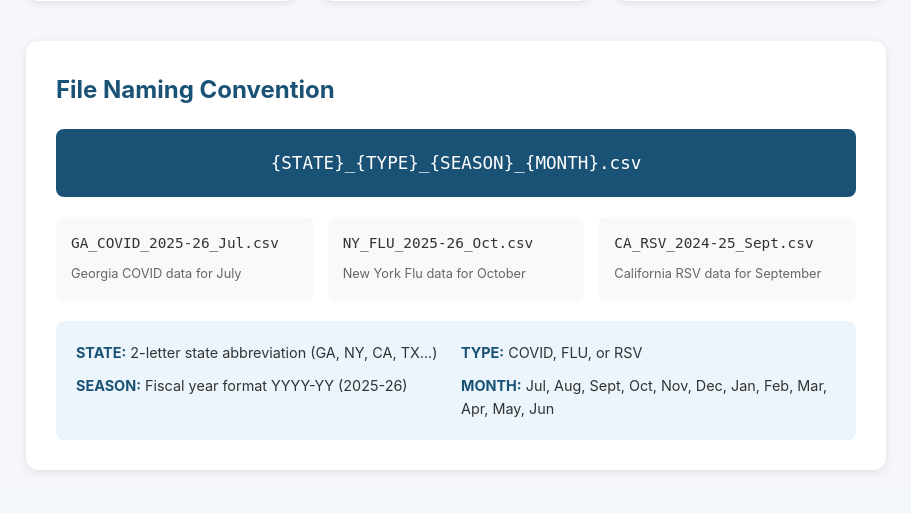
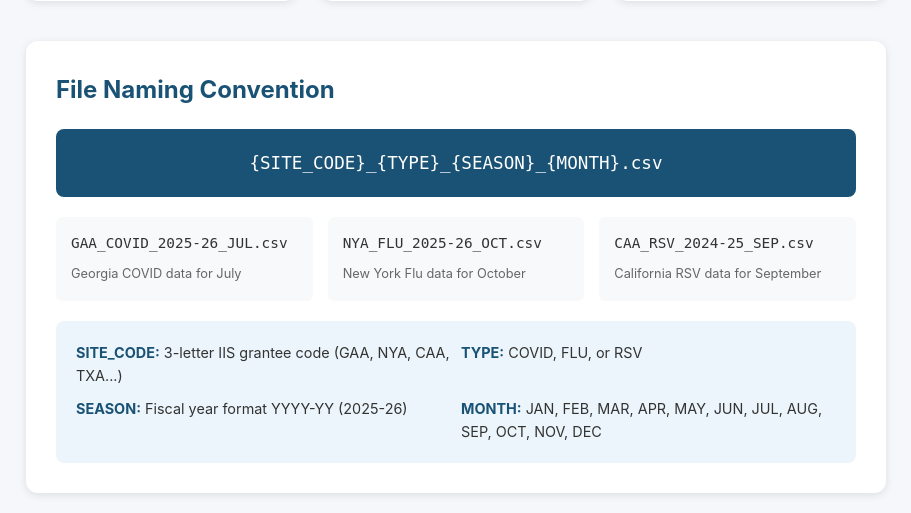
Before and after one commit to baysideshrimping/prism-validator, a Flask app: page /templates in a window 1280 px wide. Shown: the part 656-1169 px from the top of the page, without its empty margins (184-1095 px from the left). Before the commit the page ends 1128 px from the top, so only its background shows below. Run offline with Flask 2, Linux system fonts and the light colour scheme.

Commit message:
Update filename validation: 3-letter site codes and months
- Changed from 2-letter state codes to 3-letter IIS grantee codes (GAA, NYA, etc.)
- Changed month format from mixed case to 3-letter uppercase (JUL, AUG, SEP, etc.)
- Updated templates page with correct naming convention
- Added sample valid RSV file: NCA_RSV_2024-25_JUL.csv

Co-Authored-By: Claude Opus 4.5 <noreply@anthropic.com>

```diff
--- a/app.py
+++ b/app.py
@@ -74,15 +74,34 @@ RSV_COLUMNS = [
 
 VALID_MONTHS = ['Jul', 'Aug', 'Sept', 'Oct', 'Nov', 'Dec', 'Jan', 'Feb', 'Mar', 'Apr', 'May', 'Jun']
 
-# Valid state abbreviations
-VALID_STATES = [
-    'AL', 'AK', 'AZ', 'AR', 'CA', 'CO', 'CT', 'DE', 'FL', 'GA',
-    'HI', 'ID', 'IL', 'IN', 'IA', 'KS', 'KY', 'LA', 'ME', 'MD',
-    'MA', 'MI', 'MN', 'MS', 'MO', 'MT', 'NE', 'NV', 'NH', 'NJ',
-    'NM', 'NY', 'NC', 'ND', 'OH', 'OK', 'OR', 'PA', 'RI', 'SC',
-    'SD', 'TN', 'TX', 'UT', 'VT', 'VA', 'WA', 'WV', 'WI', 'WY',
-    'DC', 'PR', 'VI', 'GU', 'AS', 'MP'  # Territories
-]
+# Valid 3-letter site codes (IIS grantee codes)
+VALID_SITE_CODES = {
+    'AKA': 'Alaska', 'ALA': 'Alabama', 'ARA': 'Arkansas', 'ASA': 'American Samoa',
+    'AZA': 'Arizona', 'BAA': 'NYC', 'CAA': 'California', 'CHA': 'Chicago',
+    'COA': 'Colorado', 'CTA': 'Connecticut', 'DCA': 'DC', 'DEA': 'Delaware',
+    'FLA': 'Florida', 'FMA': 'Micronesia', 'GAA': 'Georgia', 'GUA': 'Guam',
+    'HIA': 'Hawaii', 'IAA': 'Iowa', 'IDA': 'Idaho', 'ILA': 'Illinois',
+    'INA': 'Indiana', 'KSA': 'Kansas', 'KYA': 'Kentucky', 'LAA': 'Louisiana',
+    'MAA': 'Massachusetts', 'MDA': 'Maryland', 'MEA': 'Maine', 'MHA': 'Marshall Islands',
+    'MIA': 'Michigan', 'MNA': 'Minnesota', 'MOA': 'Missouri', 'MPA': 'N Mariana Islands',
+    'MSA': 'Mississippi', 'MTA': 'Montana', 'NCA': 'North Carolina', 'NDA': 'North Dakota',
+    'NEA': 'Nebraska', 'NHA': 'New Hampshire', 'NJA': 'New Jersey', 'NMA': 'New Mexico',
+    'NVA': 'Nevada', 'NYA': 'New York State', 'OHA': 'Ohio', 'OKA': 'Oklahoma',
+    'ORA': 'Oregon', 'PAA': 'Pennsylvania', 'PHA': 'Philadelphia', 'PRA': 'Puerto Rico',
+    'RIA': 'Rhode Island', 'RPA': 'Palau', 'SCA': 'South Carolina', 'SDA': 'South Dakota',
+    'TBA': 'San Antonio', 'THA': 'Houston', 'TNA': 'Tennessee', 'TXA': 'Texas',
+    'UTA': 'Utah', 'VAA': 'Virginia', 'VIA': 'Virgin Islands', 'VTA': 'Vermont',
+    'WAA': 'Washington State', 'WIA': 'Wisconsin', 'WVA': 'West Virginia', 'WYA': 'Wyoming'
+}
+
+# 3-letter month abbreviations for filenames
+FILENAME_MONTHS = ['JAN', 'FEB', 'MAR', 'APR', 'MAY', 'JUN', 'JUL', 'AUG', 'SEP', 'OCT', 'NOV', 'DEC']
+
+# Map filename months to data months
+MONTH_MAP = {
+    'JAN': 'Jan', 'FEB': 'Feb', 'MAR': 'Mar', 'APR': 'Apr', 'MAY': 'May', 'JUN': 'Jun',
+    'JUL': 'Jul', 'AUG': 'Aug', 'SEP': 'Sept', 'OCT': 'Oct', 'NOV': 'Nov', 'DEC': 'Dec'
+}
 
 # Age group definitions for rollup validation
 COVID_FLU_CHILD_GROUPS = ['6 months-23 months', '2-4 years', '5-8 years', '9-12 years', '13-17 years']
@@ -190,29 +209,30 @@ def get_expected_columns(report_type):
 def validate_filename(filename, result, df):
     """
     Validate filename follows expected format:
-    {STATE}_{TYPE}_{SEASON}_{MONTH}.csv
-    Example: GA_COVID_2025-26_Jul.csv, NY_FLU_2025-26_Aug.csv, CA_RSV_2024-25_Sept.csv
+    {SITE_CODE}_{TYPE}_{SEASON}_{MONTH}.csv
+    Example: GAA_COVID_2025-26_JUL.csv, NYA_FLU_2025-26_AUG.csv, CAA_RSV_2024-25_SEP.csv
     """
     # Remove .csv extension
     name = filename.replace('.csv', '').replace('.CSV', '')
 
-    # Expected pattern: STATE_TYPE_SEASON_MONTH
-    pattern = r'^([A-Z]{2})_(COVID|FLU|RSV)_(\d{4}-\d{2})_([A-Za-z]+)$'
+    # Expected pattern: SITECODE_TYPE_SEASON_MONTH (3-letter site code, 3-letter month)
+    pattern = r'^([A-Z]{3})_(COVID|FLU|RSV)_(\d{4}-\d{2})_([A-Z]{3})$'
     match = re.match(pattern, name, re.IGNORECASE)
 
     if not match:
         result.add_error(0, 'filename',
-            f'Invalid filename format. Expected: STATE_TYPE_SEASON_MONTH.csv (e.g., GA_COVID_2025-26_Jul.csv)')
+            f'Invalid filename format. Expected: SITECODE_TYPE_SEASON_MONTH.csv (e.g., GAA_COVID_2025-26_JUL.csv)')
         return
 
-    state, file_type, season, month = match.groups()
-    state = state.upper()
+    site_code, file_type, season, month = match.groups()
+    site_code = site_code.upper()
     file_type = file_type.upper()
-    month = month.capitalize()
+    month = month.upper()
 
-    # Validate state
-    if state not in VALID_STATES:
-        result.add_error(0, 'filename', f'Invalid state abbreviation in filename: {state}')
+    # Validate site code
+    if site_code not in VALID_SITE_CODES:
+        result.add_error(0, 'filename',
+            f'Invalid site code in filename: {site_code}. Expected 3-letter IIS grantee code (e.g., GAA, NYA, CAA)')
 
     # Validate type matches detected type
     if result.report_type and file_type != result.report_type:
@@ -223,14 +243,11 @@ def validate_filename(filename, result, df):
     if not validate_season_format(season):
         result.add_error(0, 'filename', f'Invalid season format in filename: {season}')
 
-    # Validate month
-    if month not in VALID_MONTHS:
-        # Try common variations
-        month_map = {'Sep': 'Sept', 'September': 'Sept', 'July': 'Jul', 'August': 'Aug'}
-        month = month_map.get(month, month)
-        if month not in VALID_MONTHS:
-            result.add_error(0, 'filename',
-                f'Invalid month in filename: {month}. Expected one of: {", ".join(VALID_MONTHS)}')
+    # Validate month (3-letter format)
+    if month not in FILENAME_MONTHS:
+        result.add_error(0, 'filename',
+            f'Invalid month in filename: {month}. Expected one of: {", ".join(FILENAME_MONTHS)}')
+        return
 
     # Check if season in filename matches data
     if result.season and season != result.season:
@@ -239,8 +256,9 @@ def validate_filename(filename, result, df):
 
     # Check if file contains data for the month specified in filename
     if 'Month' in df.columns:
+        data_month = MONTH_MAP.get(month, month)  # Convert JUL -> Jul, SEP -> Sept
         months_in_data = [str(m).strip() for m in df['Month'].tolist() if pd.notna(m)]
-        if month not in months_in_data:
+        if data_month not in months_in_data:
             result.add_error(0, 'filename',
                 f'Month in filename ({month}) not found in data. Data contains: {", ".join(months_in_data[:3])}...')
 
--- a/templates/templates_download.html
+++ b/templates/templates_download.html
@@ -286,30 +286,30 @@
         <div class="naming-section">
             <h2>File Naming Convention</h2>
             <div class="naming-format">
-                {STATE}_{TYPE}_{SEASON}_{MONTH}.csv
+                {SITE_CODE}_{TYPE}_{SEASON}_{MONTH}.csv
             </div>
 
             <div class="naming-examples">
                 <div class="example">
-                    <code>GA_COVID_2025-26_Jul.csv</code>
+                    <code>GAA_COVID_2025-26_JUL.csv</code>
                     <span>Georgia COVID data for July</span>
                 </div>
                 <div class="example">
-                    <code>NY_FLU_2025-26_Oct.csv</code>
+                    <code>NYA_FLU_2025-26_OCT.csv</code>
                     <span>New York Flu data for October</span>
                 </div>
                 <div class="example">
-                    <code>CA_RSV_2024-25_Sept.csv</code>
+                    <code>CAA_RSV_2024-25_SEP.csv</code>
                     <span>California RSV data for September</span>
                 </div>
             </div>
 
             <div class="naming-parts">
                 <ul>
-                    <li><strong>STATE:</strong> 2-letter state abbreviation (GA, NY, CA, TX...)</li>
+                    <li><strong>SITE_CODE:</strong> 3-letter IIS grantee code (GAA, NYA, CAA, TXA...)</li>
                     <li><strong>TYPE:</strong> COVID, FLU, or RSV</li>
                     <li><strong>SEASON:</strong> Fiscal year format YYYY-YY (2025-26)</li>
-                    <li><strong>MONTH:</strong> Jul, Aug, Sept, Oct, Nov, Dec, Jan, Feb, Mar, Apr, May, Jun</li>
+                    <li><strong>MONTH:</strong> JAN, FEB, MAR, APR, MAY, JUN, JUL, AUG, SEP, OCT, NOV, DEC</li>
                 </ul>
             </div>
         </div>
```
Also changed, not shown: upload_ready/NCA_RSV_2024-25_JUL.csv (added, +13 -0 lines).
